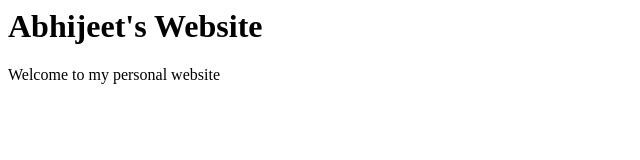
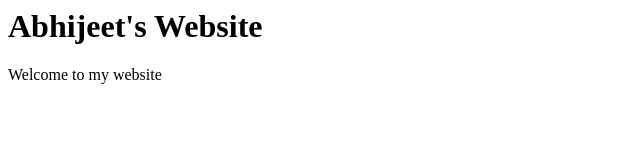
Before and after one commit to abhijeetsalegave/abhijeetsalegave.github.io, a plain HTML site: page index.html in a window 1280 px wide. Shown: the full height of the page, 0-640 px from the left. Drawn offline with Linux system fonts and the light colour scheme.

Commit message:
Update index.html

```diff
--- a/index.html
+++ b/index.html
@@ -1,3 +1,10 @@
-<h1>Abhijeet's Website</h1>
+<html>
+  <head>
+    <title>Abhijeet's Website</title>
+  </head>
 
-<p>Welcome to my personal website</p>
+  <body>
+    <h1>Abhijeet's Website</h1>
+    <p>Welcome to my website</p>
+  </body>
+</html>
```
